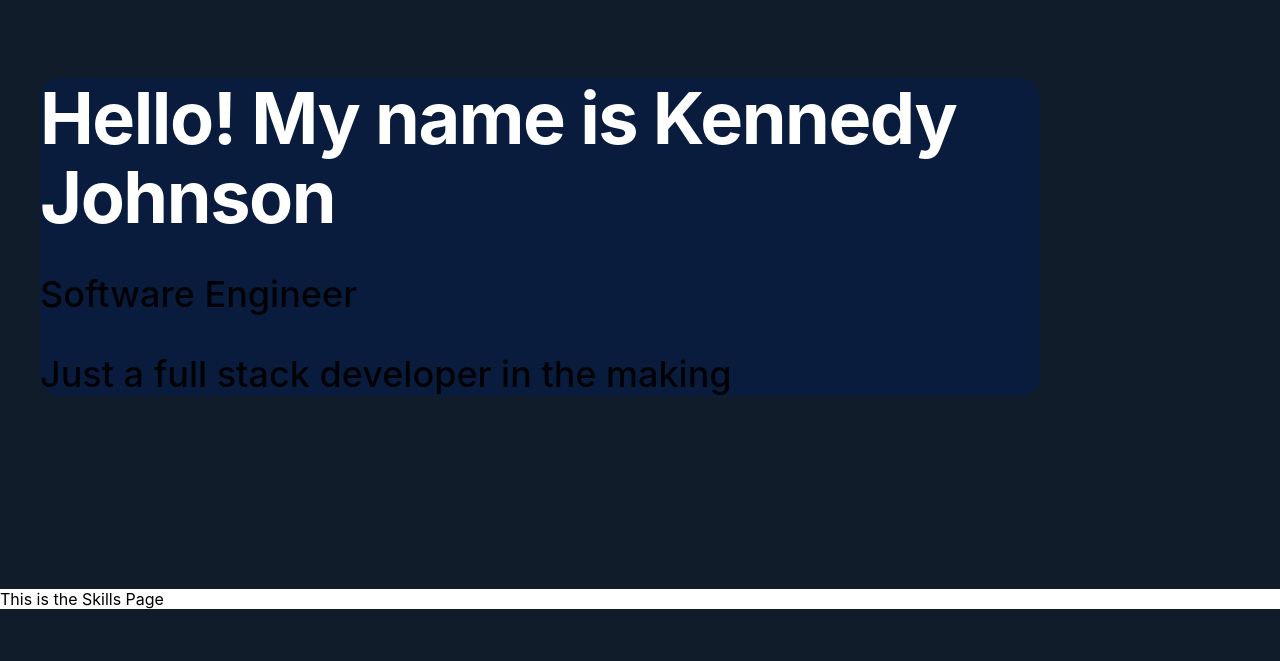
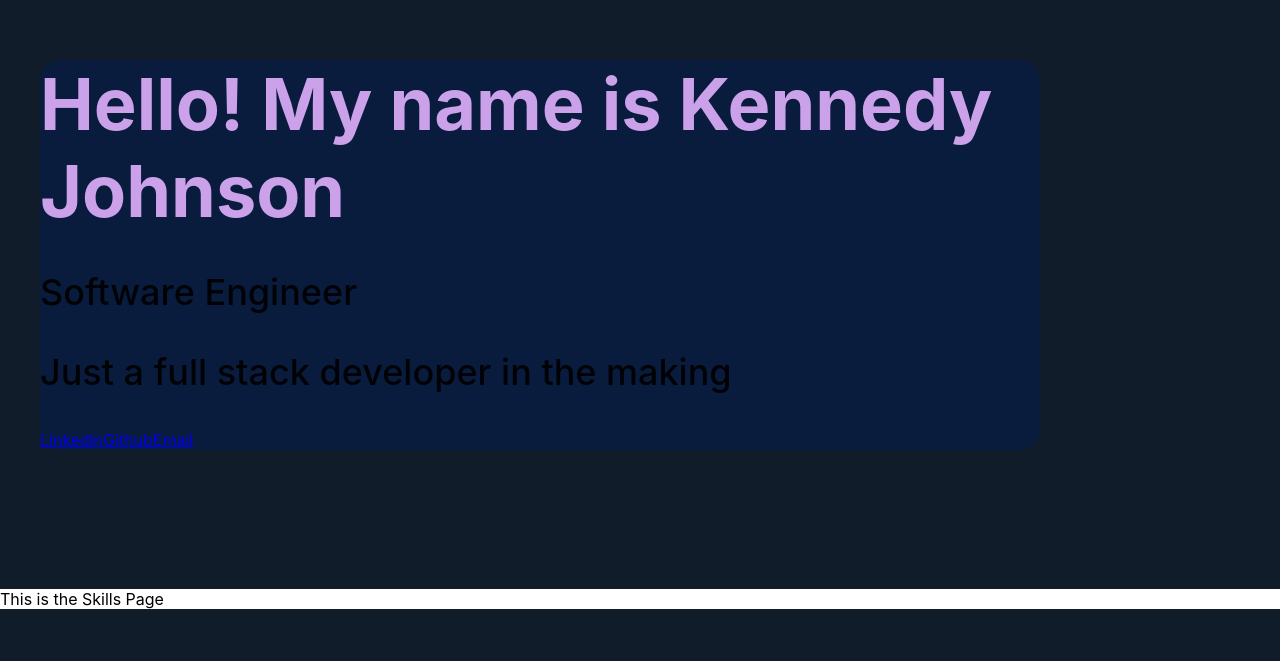
Before and after one commit to kenn-john320/kenn-john320.github.io, a React (Create React App) app: page / in a window 1280 px wide. Shown: the part 139-800 px from the top of the page. Built offline with nearby package versions, Linux system fonts and the light colour scheme.

Commit message:
Testing tokens and changing format to titlesection

```diff
--- a/src/assets/stylesheets/tokens.scss
+++ b/src/assets/stylesheets/tokens.scss
@@ -10,10 +10,11 @@
 
 
 
+
+    // Current Theme
     --background-primary: #101c29;
     --background-secondary: #0a1c3d;
-
-
+    --main-text-primary: #cba2ea;
 
     // text-spacing: {
     //     type-sm: .5rem;
@@ -23,7 +24,7 @@
 }
 
 
-// Color Tokens
+// ~~~~~~ Color Tokens ~~~~~~~
 
 
 // primary colors
@@ -38,3 +39,4 @@ $main-500: var(--main-palette-500);
 // background colors
 $main-background-primary: var(--background-primary);
 $main-background-secondary: var(--background-secondary);
+$main-text-primary: var(--main-text-primary);
--- a/src/components/sections/TitleSection/TitleSection.module.scss
+++ b/src/components/sections/TitleSection/TitleSection.module.scss
@@ -19,9 +19,9 @@
     animation: fadeUp 0.5s ease-out forwards;
     font-size: clamp(2.5rem, 6vw, 4.5rem);
     margin-bottom: 20px;
-    color: #ffffff;
-    line-height: 1.1;
-    letter-spacing: -0.02em;
+    color: $main-text-primary;
+    // line-height: 1.1;
+    // letter-spacing: -0.02em;
   }
 
   .container {
--- a/src/components/sections/TitleSection/TitleSection.tsx
+++ b/src/components/sections/TitleSection/TitleSection.tsx
@@ -21,8 +21,17 @@ const TitleSection: React.FC = () => {
                             Just a full stack developer in the making
                         </p>
                         <div className={`${styles.socialMedia}`}>
-                            <a>
-
+                            <a
+                                href='example.com'>
+                                Linkedin
+                            </a>
+                            <a
+                                href='example.com'>
+                                Github
+                            </a>
+                            <a
+                                href='example.com'>
+                                Email
                             </a>
                         </div>
                     </div>
```
